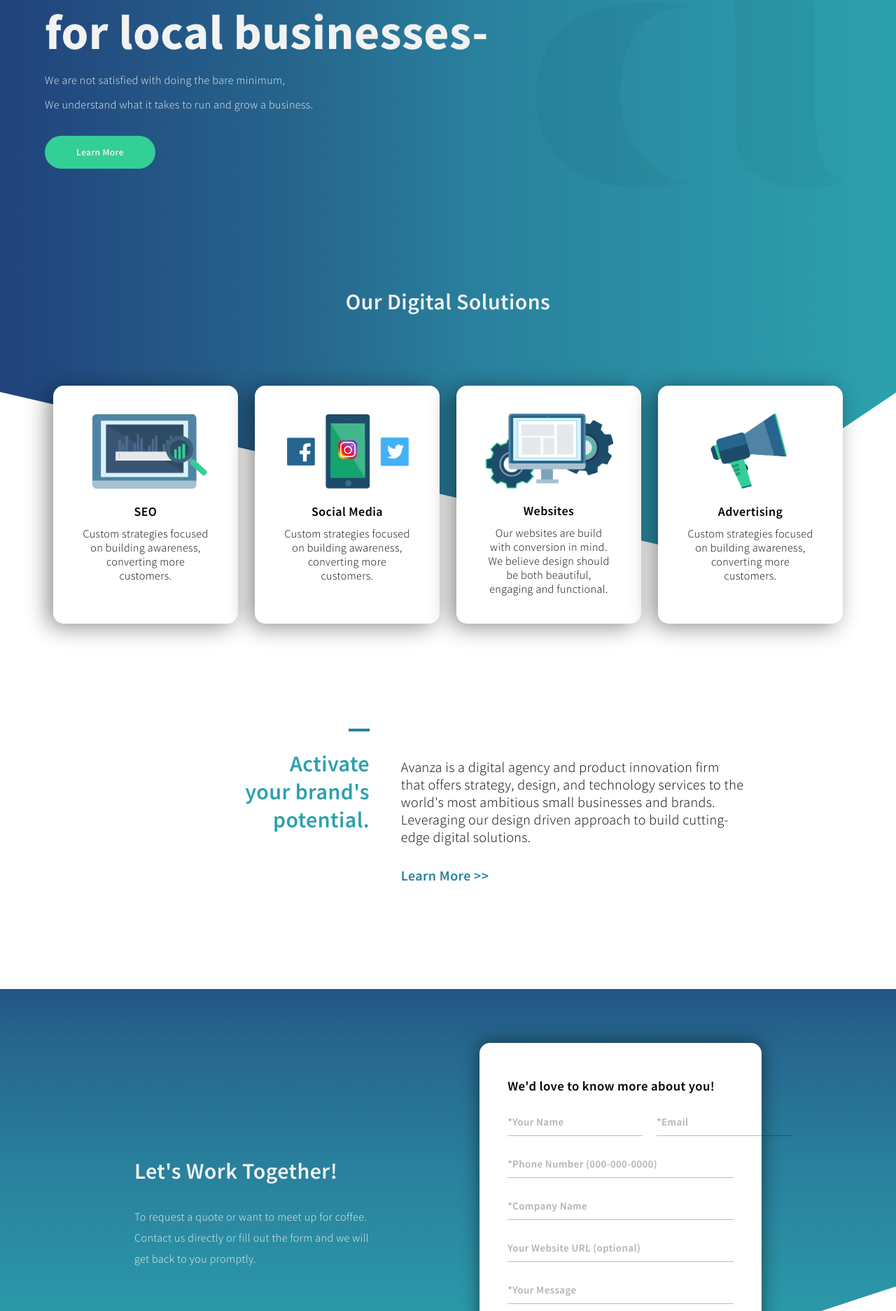
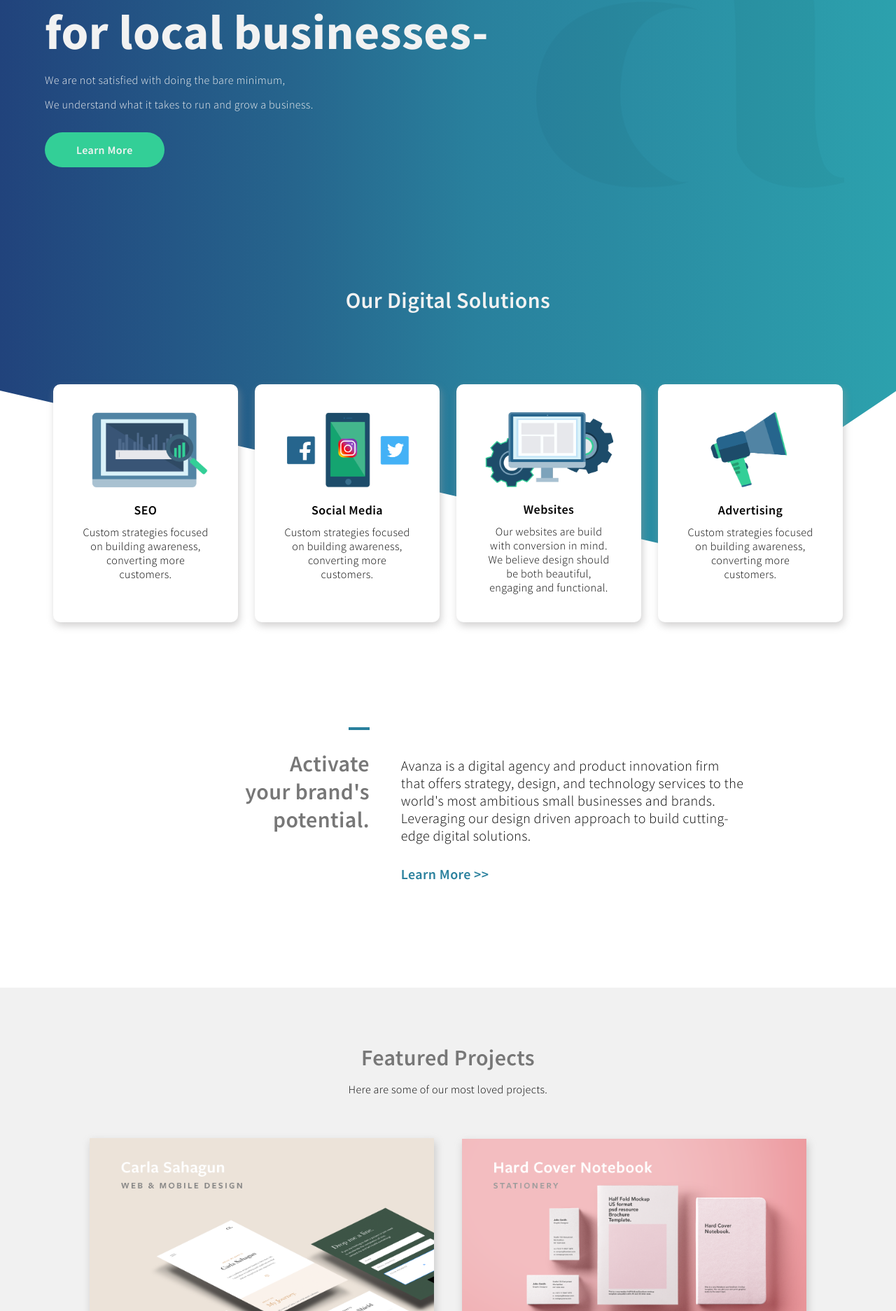
Before and after one commit to itacamba/avanza, a PHP site: page / in a window 1280 px wide. Shown: the part 327-2200 px from the top of the page at 70% size. Run offline with PHP 8.4, Linux system fonts and the light colour scheme; some libraries are stand-ins or nearby versions.

Commit message:
added project section with 2 projects, website looks good for screens up to 320px

```diff
--- a/index.php
+++ b/index.php
@@ -48,21 +48,21 @@
                             <a href="tel:5719829406"><i class="fas fa-phone-alt"></i>Call</a>
                         </div>
                     </div>
-                    <a href="" class="" >WORK</a>
+                    <a data-scroll href="#projects" class="" >WORK</a>
                     <a href="" class="" >APPROACH</a>
                     <a data-scroll href="#services" >SERVICES</a>
                     <a data-scroll href="#contact-section">LET'S TALK</a>
 
                     <div class="contact-social">
-                        <a href=""><i class="fab fa-facebook-f"></i></a>
-                        <a href=""><i class="fab fa-twitter"></i></a>
+                        <a href="https://m.facebook.com/AvanzaDigitalUSA"><i class="fab fa-facebook-f"></i></a>
+                        <a href="https://twitter.com/digital_avanza"><i class="fab fa-twitter"></i></a>
                         <a href=""><i class="fab fa-linkedin-in"></i></a>
                     </div>
                 </div>
 
             </div>
             <nav id="nav">
-                <a href="" class="">WORK</a>
+                <a data-scroll href="#projects" class="">WORK</a>
                 <a href="" class="" >APPROACH</a>
                 <a data-scroll href="#services" >SERVICES</a>
                 <a data-scroll href="#contact-section">GET A QUOTE</a>
@@ -76,7 +76,7 @@
             <h1>We drive persistent growth for local businesses-</h1>
             <p>We are not satisfied with doing the bare minimum,</p>
             <p>We understand what it takes to run and grow a business.</p>
-            <button class="green-btn">Learn More</button>
+            <a href="#contact-section" class="green-btn">Learn More</a>
         </div>
         <div class="custom-shape-divider-bottom-1600263895">
             <svg data-name="Layer 1" xmlns="http://www.w3.org/2000/svg" viewBox="0 0 1200 120" preserveAspectRatio="none">
@@ -134,6 +134,7 @@
             </div>
         </div>
     </div>
+
     <div id="activate-brand" >
         <div id="activate-left">
             <div id="blue-line"></div>
@@ -145,9 +146,26 @@
                 and brands. Leveraging our design driven approach to build cutting-edge digital
                 solutions.
             </p>
-            <a class="learn-more" href="">Learn More >></a>
+            <a class="learn-more" href="#contact-section">Learn More >></a>
         </div>
 
+    </div>
+
+    <div id="projects">
+        <h1>Featured Projects</h1>
+        <p>Here are some of our most loved projects.</p>
+        <div id="projects-container">
+            <div class="project">
+                <div class="project-img light-shadow">
+                    <img src="./images/carla-project.png" alt="">
+                </div>
+            </div>
+            <div class="project">
+                <div class="project-img light-shadow">
+                    <img src="./images/hardcover-project.png" alt="">
+                </div>
+            </div>
+        </div>
     </div>
 
     <div id="contact-section" class="vertical-gradient">
@@ -163,8 +181,8 @@
                     </p>
                 </div>
                 <div class="contact-social">
-                    <a href=""><i class="fab fa-facebook-f"></i></a>
-                    <a href=""><i class="fab fa-twitter"></i></a>
+                    <a href="https://m.facebook.com/AvanzaDigitalUSA"><i class="fab fa-facebook-f"></i></a>
+                    <a href="https://twitter.com/digital_avanza"><i class="fab fa-twitter"></i></a>
                     <a href=""><i class="fab fa-linkedin-in"></i></a>
                 </div>
             </div>
@@ -301,7 +319,7 @@
             <div id="social-links">
                 <a href="https://m.facebook.com/AvanzaDigitalUSA"><i class="fab fa-facebook-f"></i></a>
                 <a href=""><i class="fab fa-linkedin-in"></i></a>
-                <a href=""><i class="fab fa-twitter"></i></a>
+                <a href="https://twitter.com/digital_avanza"><i class="fab fa-twitter"></i></a>
                 <!-- <a href=""><i class="fab fa-instagram"></i></a> -->
             </div>
             <div class="thin-white-line"></div>
--- a/styles.css
+++ b/styles.css
@@ -150,8 +150,10 @@ header{
     margin-top: 15px;
     color: #f2f2f2;
 }
-#banner-content button{
-    margin-top: 35px;
+#banner-content > a{
+    margin-top: 30px;
+    display: inline-block;
+    text-align: center;
 }
 .custom-shape-divider-bottom-1600263895 {
     position: absolute;
@@ -195,9 +197,10 @@ header{
 .service{
     width: 23%;
     background:#ffffff;
-    border-radius: 15px;
-    -webkit-box-shadow: -8px 5px 32px -1px rgba(0,0,0,0.46);
-    box-shadow: -8px 5px 32px -1px rgba(0,0,0,0.46);
+    border-radius: 10px;
+    box-shadow: 2px 5px 11px 0px rgba(159,157,157,0.48);
+    -webkit-box-shadow: 2px 5px 11px 0px rgba(159,157,157,0.48);
+    -moz-box-shadow: 2px 5px 11px 0px rgba(159,157,157,0.48);
     display: flex;
     flex-direction: column;
     align-items: center;
@@ -241,9 +244,10 @@ header{
     float: right;
 }
 #activate-left > h1{
-    margin-top: 30px;
+    margin-top: 32px;
     text-align: right;
-    color: #2ca1ad;
+    /* color: #2ca1ad; */
+    color: #777777;
 }
 #activate-right{
     width: 55%;
@@ -260,12 +264,48 @@ header{
     font-size: 20px;
 }
 /* END ACTIVATE YOUR BRAND */
+/* PROJECTS SECTION */
+#projects{
+    width: 100%;
+    margin: 0 auto;
+    margin-top: 150px;
+    background-color: #f1f1f1;
+    padding: 100px 0;
+}
+#projects h1{
+    text-align: center;
+    color: #777777;
+    margin-top: -20px;
+}
+#projects p{
+    text-align: center;
+    margin-top: 15px;
+}
+#projects-container{
+    width: 80%;
+    margin: 0 auto;
+    margin-top: 60px;
+    display: flex;
+    justify-content: space-between;
+    align-items: center;
+}
+.project{
+    width: 48%;
+    background-color: #f2f2f2;
+}
+.project-img{
+    width: 100%;
+}
+.project-img img{
+    display: block;
+    width: 100%;
+}
+/* END PROJECTS SECTION */
 /* CONTACT SECTION */
 #contact-section{
     width: 100%;
     position: relative;
     height: 800px;
-    margin-top: 150px;
 }
 .custom-shape-divider-bottom-1602159274 {
     position: absolute;
@@ -328,7 +368,7 @@ header{
     width: 45%;
     background-color: white;
     /* height: 70%; */
-    border-radius: 15px;
+    border-radius: 10px;
     z-index: 1000;
     display: flex;
     justify-content: space-between;
@@ -431,9 +471,9 @@ header{
 }
 .light-shadow{
     position: relative;
-    -webkit-box-shadow: 0px 0px 25px 0px rgba(13,13,13,0.56);
-    -moz-box-shadow: 0px 0px 25px 0px rgba(13,13,13,0.56);
-    box-shadow: 0px 0px 25px 0px rgba(13,13,13,0.56);
+    box-shadow: 2px 5px 11px 0px rgba(159,157,157,0.48);
+    -webkit-box-shadow: 2px 5px 11px 0px rgba(159,157,157,0.48);
+    -moz-box-shadow: 2px 5px 11px 0px rgba(159,157,157,0.48);
 }
 .error{
     display: block;
```
Also changed, not shown: other parts of styles.css (+116 -7 lines), images/carla-project.png (added), images/hardcover-project.png (added), 1 other file.
